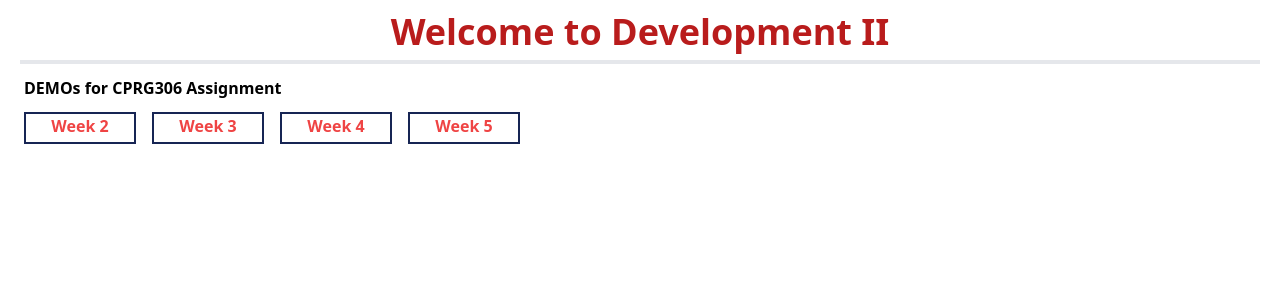
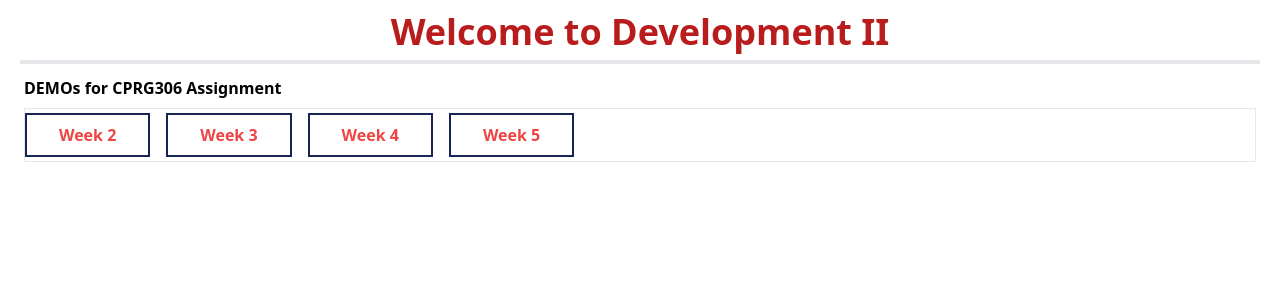
Before and after one commit to chinedu-amaechi/cprg306-assignments, a Next.js app: page / in a window 1280 px wide. Shown: the top 300 px of the page. Built offline with nearby package versions, Linux system fonts and the light colour scheme.

Commit message:
Enhance list item styles on landing page
Updated the list items to use flexbox for layout. Modified the width and height of each list item and added padding for better spacing. Applied new text styles for better readability and visual appeal.

```diff
--- a/app/page.js
+++ b/app/page.js
@@ -6,11 +6,11 @@ export default function Page() {
       <div className="m-3">
       <p className="font-semibold">DEMOs for CPRG306 Assignment</p>
         <div className="flex w-full m-2 ml-0">
-          <ul className="flex gap-4 text-center font-semibold text-red-500 p-1 pl-0">
-            <li className="border-2 border-blue-950 w-28 h-8"><a href="/week-2">Week 2</a></li>
-            <li className="border-2 border-blue-950 w-28 h-8"><a href="/week-3">Week 3</a></li>
-            <li className="border-2 border-blue-950 w-28 h-8"><a href="/week-4">Week 4</a></li>
-            <li className="border-2 border-blue-950 w-28 h-8"><a href="/week-5">Week 5</a></li>
+          <ul className="flex w-full gap-4 text-center font-semibold text-red-500 p-1 pl-0 border">
+            <li className="border-2 border-blue-950 px-8 py-2"><a href="/week-2">Week 2</a></li>
+            <li className="border-2 border-blue-950 px-8 py-2"><a href="/week-3">Week 3</a></li>
+            <li className="border-2 border-blue-950 px-8 py-2"><a href="/week-4">Week 4</a></li>
+            <li className="border-2 border-blue-950 px-8 py-2"><a href="/week-5">Week 5</a></li>
           </ul>
         </div>
       </div>
--- a/app/week-3/item.js
+++ b/app/week-3/item.js
@@ -3,7 +3,7 @@ export default function Item({name, quantity, category}) {
 
      return (
 
-            <li className="m-3 max-w-sm bg-slate-300 pl-3 pb-1">
+            <li className="m-3 max-w-sm bg-red-100 pl-3 pb-1">
                 <h2 className="text-xl font-sans font-bold " fon >{name}</h2>
                 <div>Buy {quantity} in {category}</div>
             </li>
--- a/app/week-3/page.js
+++ b/app/week-3/page.js
@@ -4,7 +4,7 @@ export default function Page() {
   return (
     <main className="m-1">
       <div>
-        <h2 className=" m-2 font-extrabold text-3xl text-slate-900">
+        <h2 className=" m-2 font-semibold text-2xl text-slate-900">
           Shopping List  | <a href="/"> Home Page</a>
         </h2>
         <ItemList />
```
